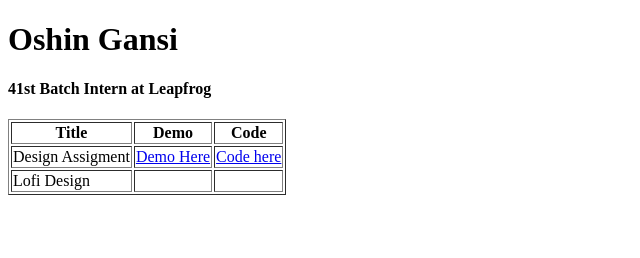
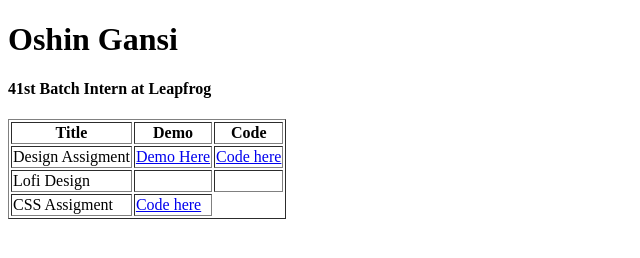
Before and after one commit to Oshin136/leapfrog-internship, a plain HTML site: page index.html in a window 1280 px wide. Shown: the whole page, without its empty margins (0-640 px from the left). Drawn offline with Linux system fonts and the light colour scheme.

Commit message:
Update index.html

```diff
--- a/index.html
+++ b/index.html
@@ -29,6 +29,13 @@
             <td><a href=""></a></td>
             <td><a href=""></a></td>
         </tr>
+        <tr>
+            <td>CSS Assigment</td>
+            <td><a href="https://oshin136.github.io/leapfrog-internship/assignments/Assignment-2/CSS-Assignmemt/>Demo Here</a></td>
+            <td><a href=https://github.com/Oshin136/leapfrog-internship/blob/main/assignments/Assignment-2/CSS-Assignmemt/index.html>Code here</a></td>
+        </tr>
+
+
     </table>
 
 </body>
```
